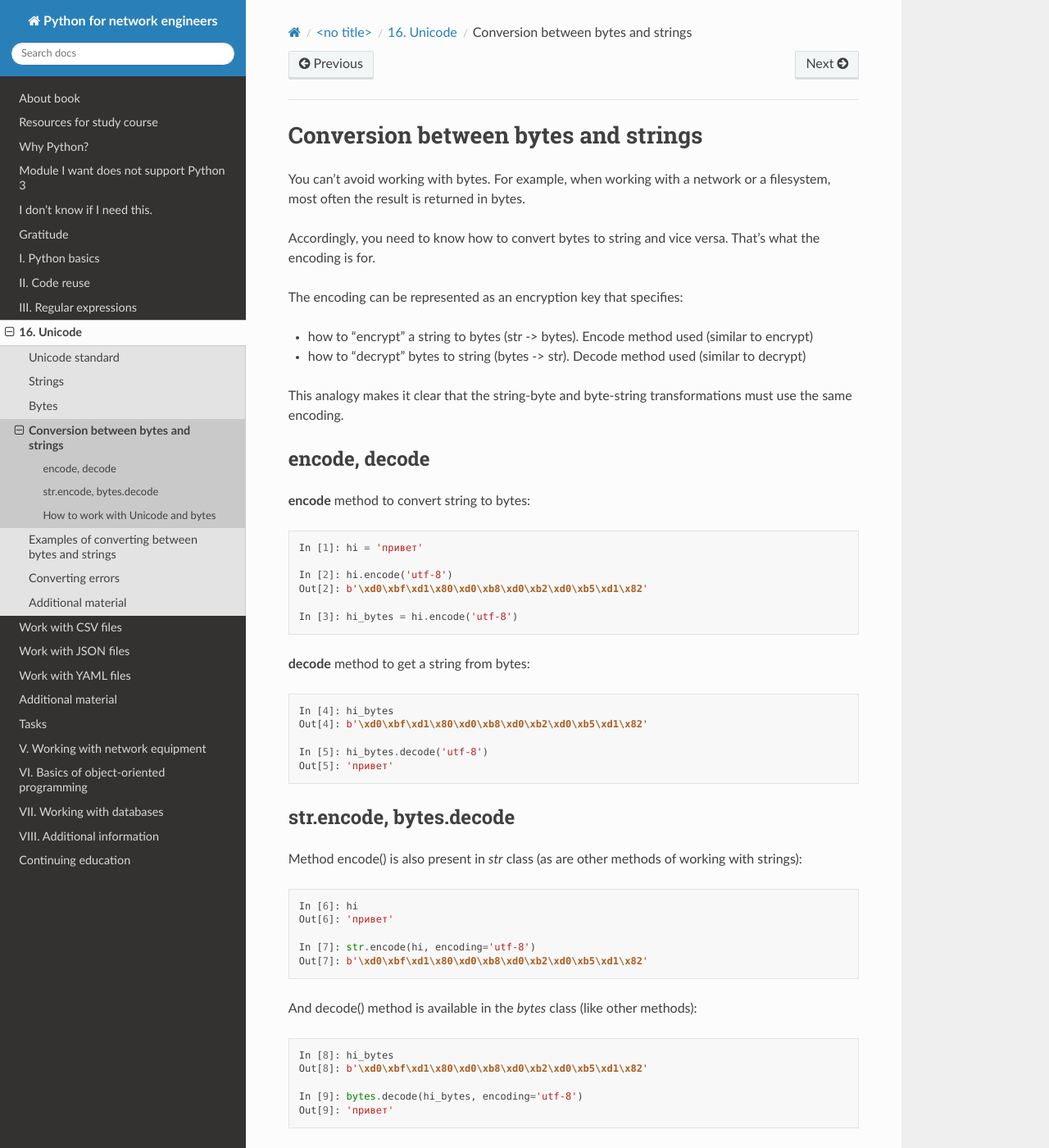
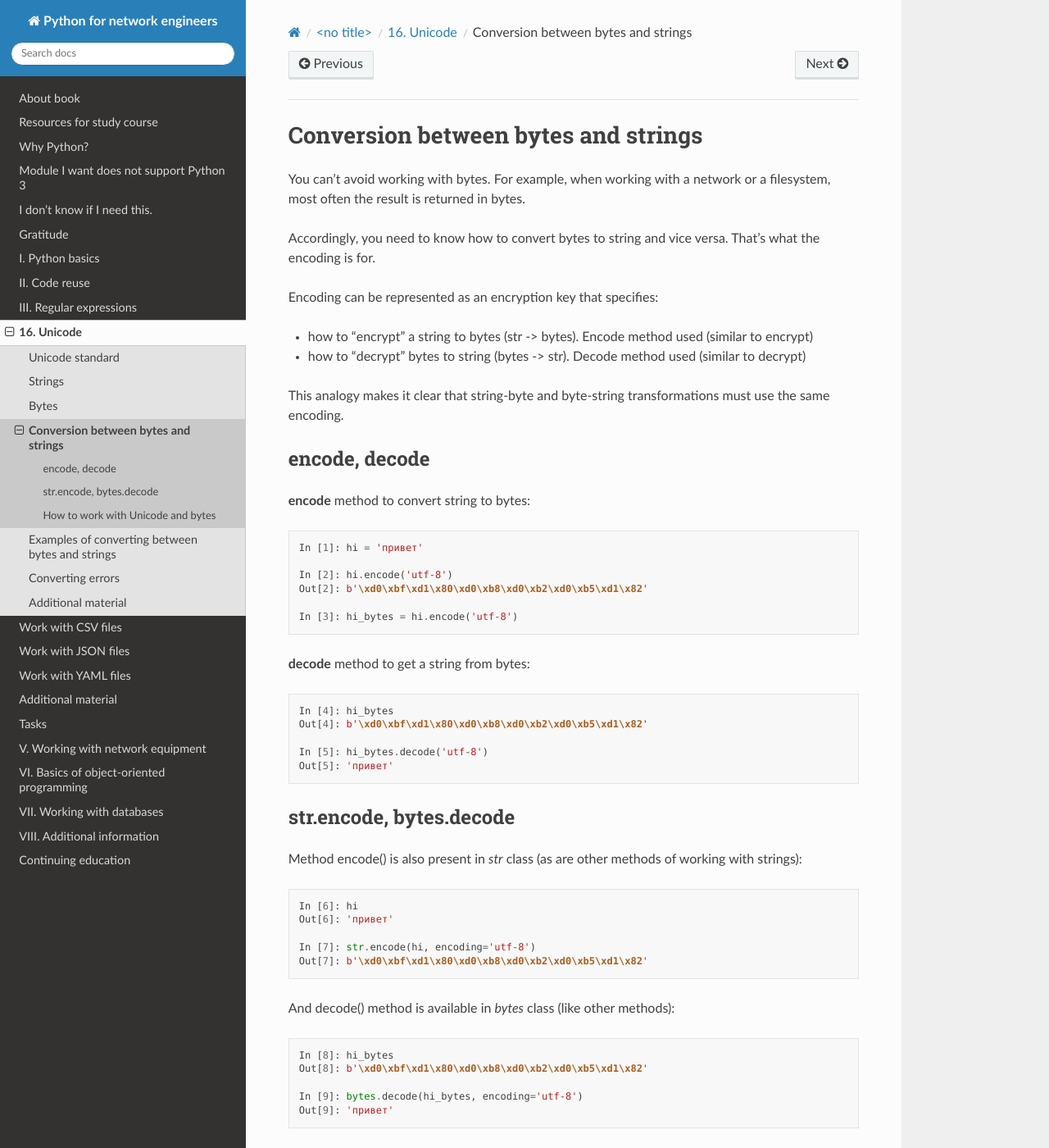
Before and after one commit to natenka/pyneng-book-en, a Sphinx documentation site: the page built from docs/source/book/16_unicode/python_3_convert.rst, in a window 1280 px wide and 1400 px high. Shown: the whole window at 82% size. Built offline with Sphinx 7.4.7 and the Read the Docs theme 2.0.0, drawn with Linux system fonts in a browser that asks for light colours; pages that are not in the unit, such as notebooks, are missing from menus.

Commit message:
Update python_3_convert.rst

```diff
--- a/docs/source/book/16_unicode/python_3_convert.rst
+++ b/docs/source/book/16_unicode/python_3_convert.rst
@@ -5,12 +5,12 @@ You can’t avoid working with bytes. For example, when working with a network o
 
 Accordingly, you need to know how to convert bytes to string and vice versa. That’s what the encoding is for.
 
-The encoding can be represented as an encryption key that specifies:
+Encoding can be represented as an encryption key that specifies:
 
 * how to "encrypt" a string to bytes (str -> bytes). Encode method used (similar to encrypt)
 * how to "decrypt" bytes to string (bytes -> str). Decode method used (similar to decrypt)
 
-This analogy makes it clear that the string-byte and byte-string transformations must use the same encoding.
+This analogy makes it clear that string-byte and byte-string transformations must use the same encoding.
 
 encode, decode
 ~~~~~~~~~~~~~~
@@ -49,7 +49,7 @@ Method encode() is also present in *str* class (as are other methods of working
     In [7]: str.encode(hi, encoding='utf-8')
     Out[7]: b'\xd0\xbf\xd1\x80\xd0\xb8\xd0\xb2\xd0\xb5\xd1\x82'
 
-And decode() method is available in the *bytes* class (like other methods):
+And decode() method is available in *bytes* class (like other methods):
 
 .. code:: python
 
```
